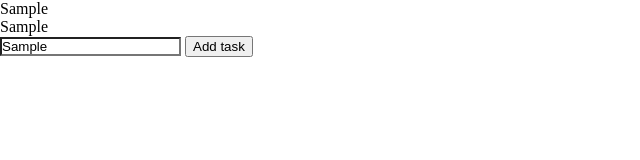
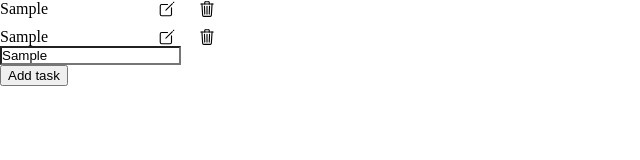
Before and after one commit to LevaniMigriauli/todo-list, a website built with webpack: page src/index.html in a window 1280 px wide. Both pictures are taken after typing "Sample" into the empty fields and a click on the button "Add task". Shown: the whole page, without its empty margins (0-640 px from the left). Built offline with nearby package versions, Linux system fonts and the light colour scheme.

Commit message:
starting from complete scratch

```diff
--- a/src/index.html
+++ b/src/index.html
@@ -7,11 +7,12 @@
     <title>Document</title>
   </head>
   <body>
-    <ul class="task-list"></ul>
+    <div class="todo-container">
+      <ul class="task-list"></ul>
 
-    <input class="task-input" type="text" />
-    <button class="btn-add">Add task</button>
-
+      <input class="task-input" type="text" />
+      <button class="btn-add">Add task</button>
+    </div>
     <script src="js/script.js"></script>
   </body>
 </html>
--- a/src/js/script.js
+++ b/src/js/script.js
@@ -7,6 +7,10 @@ const input = document.querySelector(".task-input");
 btnAdd.addEventListener("click", function () {
   const taskItem = document.createElement("li");
   const taskContent = input.value;
-  console.log(taskContent);
   taskList.appendChild(taskItem).textContent = taskContent;
+  taskItem.classList.add("button-edit");
+  taskItem.classList.add("button-delete");
+  taskItem.classList.add("task-item");
 });
+
+const btnEdit = document.querySelector;
--- a/src/scss/style.scss
+++ b/src/scss/style.scss
@@ -1,5 +1,36 @@
-// .button-submit {
-//   background: url(../images/content/logo-linkedin.svg);
-//   background-size: cover;
-//   background-position: center;
-// }
+.todo-container {
+  max-width: 240px;
+
+  .task-list {
+    display: flex;
+    flex-direction: column;
+    gap: 10px;
+  }
+
+  .task-item {
+    position: relative;
+  }
+
+  .button-edit::after {
+    content: "";
+    background: url(/src/images/content/create-outline.svg);
+    background-size: cover;
+    background-position: center;
+    width: 18px;
+    height: 18px;
+    position: absolute;
+    right: 64px;
+    cursor: pointer;
+  }
+  .button-delete::before {
+    content: "";
+    background: url(/src/images/content/trash-outline.svg);
+    background-size: cover;
+    background-position: center;
+    width: 18px;
+    height: 18px;
+    position: absolute;
+    right: 24px;
+    cursor: pointer;
+  }
+}
```
Also changed, not shown: src/images/content/bin.png (deleted), src/images/content/checkmark-done-circle-outline.svg (added), src/images/content/create-outline.svg (added), src/images/content/delete-button-svgrepo-com.svg (deleted), src/images/content/linkedin.png (deleted), src/images/content/logo-linkedin.svg (deleted), src/images/content/pencil.png (deleted), src/images/content/trash-outline.svg (added), 2 other files.
